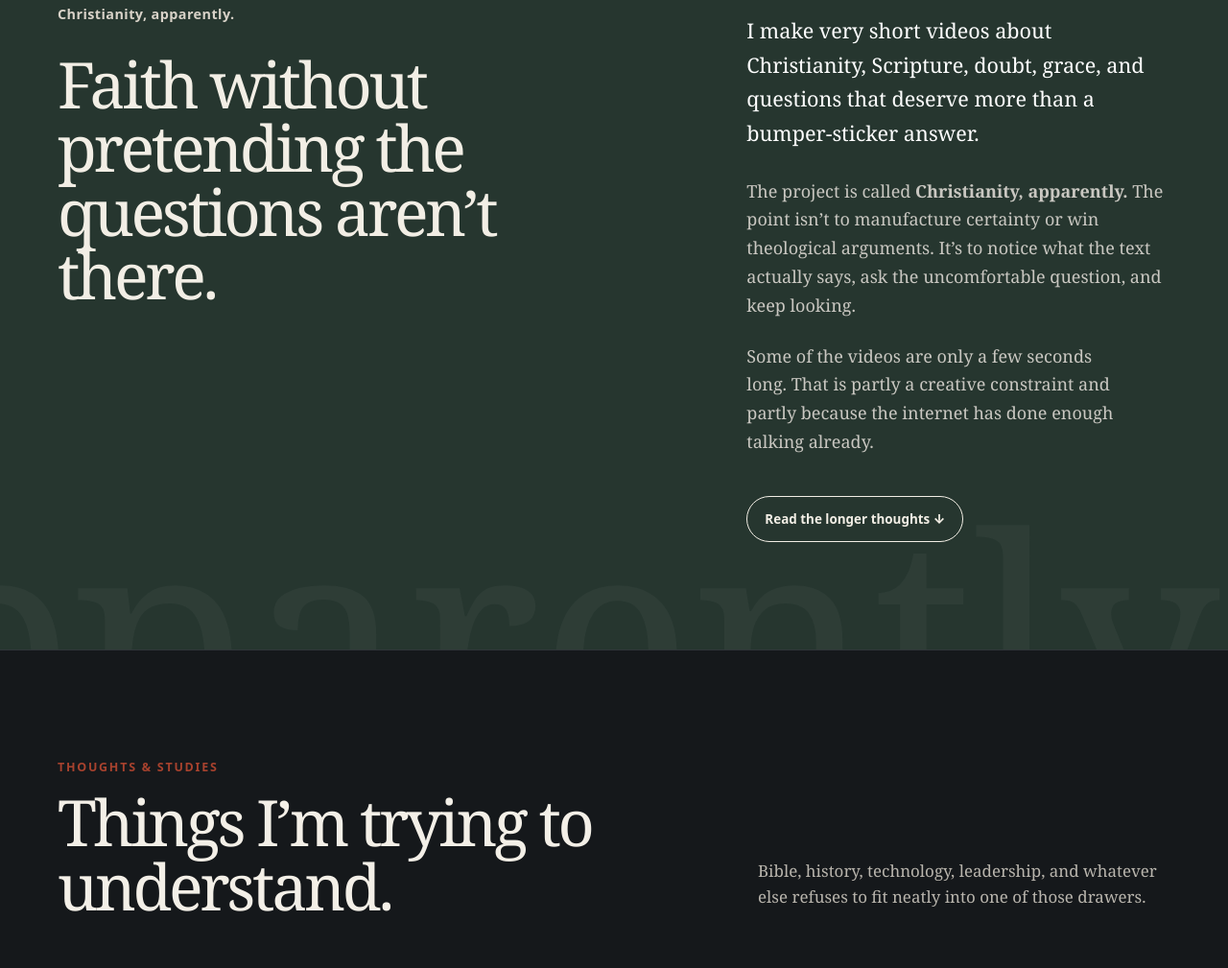
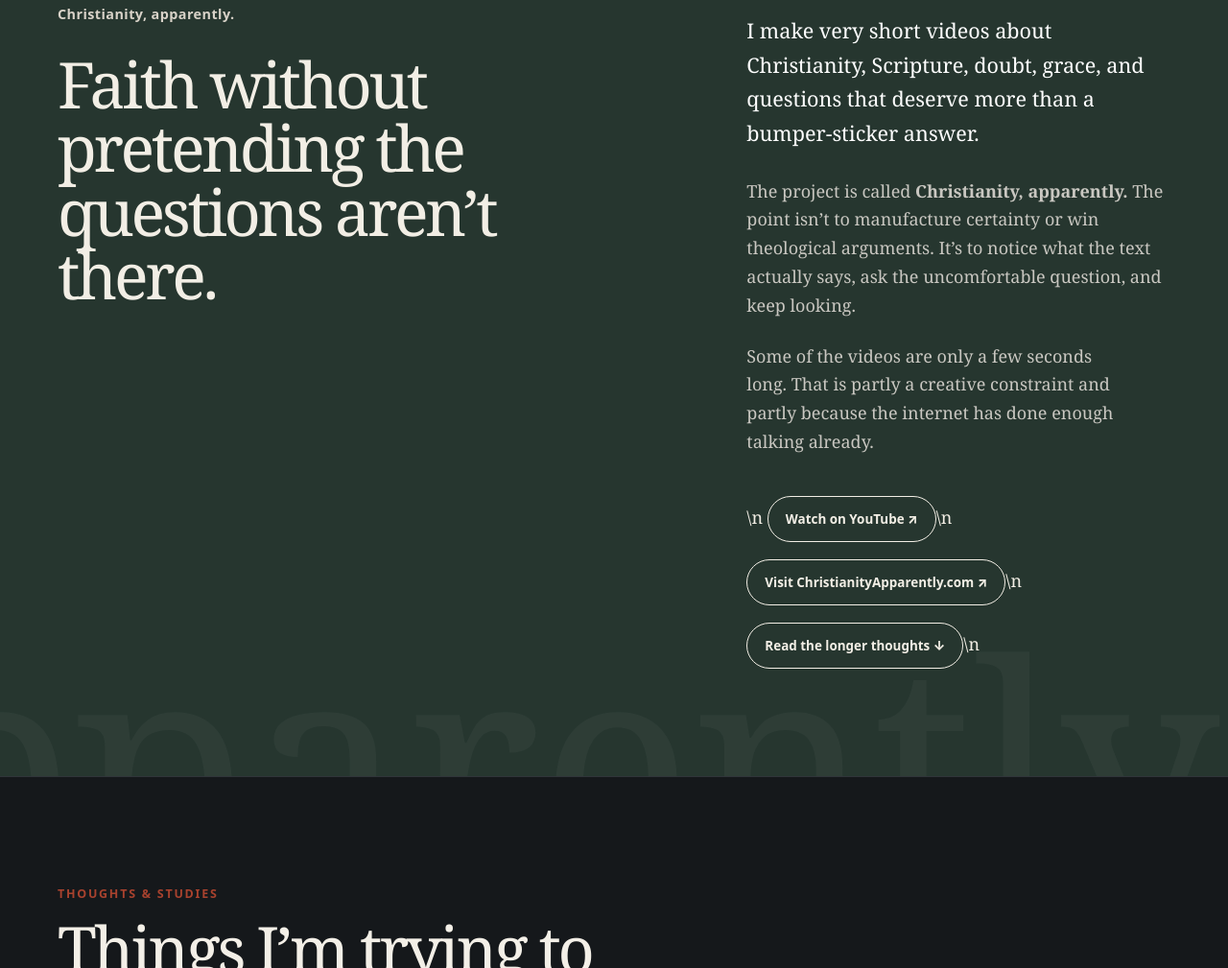
Before and after one commit to SeanEricKnight/seanknight.me, a plain HTML site: page index.html in a window 1280 px wide. Shown: the part 2837-3846 px from the top of the page at 96% size. Drawn offline with Linux system fonts and the light colour scheme.

Commit message:
Add Christianity Apparently website and YouTube links

```diff
--- a/index.html
+++ b/index.html
@@ -170,7 +170,7 @@
             creative constraint and partly because the internet has done enough
             talking already.
           </p>
-          <a class="button button-light" href="#thoughts">Read the longer thoughts ↓</a>
+          <div class="ministry-links">\n          <a class="button button-light" href="https://www.youtube.com/@ChristianityApparently" target="_blank" rel="noreferrer">Watch on YouTube ↗</a>\n          <a class="button button-light" href="https://christianityapparently.com/" target="_blank" rel="noreferrer">Visit ChristianityApparently.com ↗</a>\n          <a class="button button-light" href="#thoughts">Read the longer thoughts ↓</a>\n        </div>
         </div>
       </div>
     </section>
```
